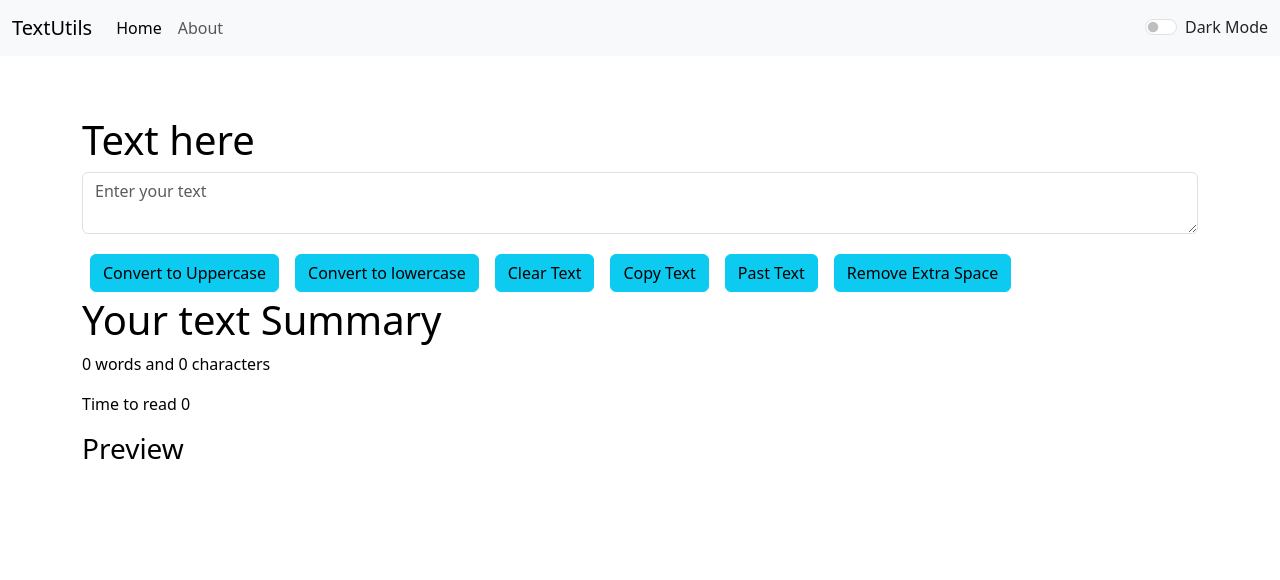
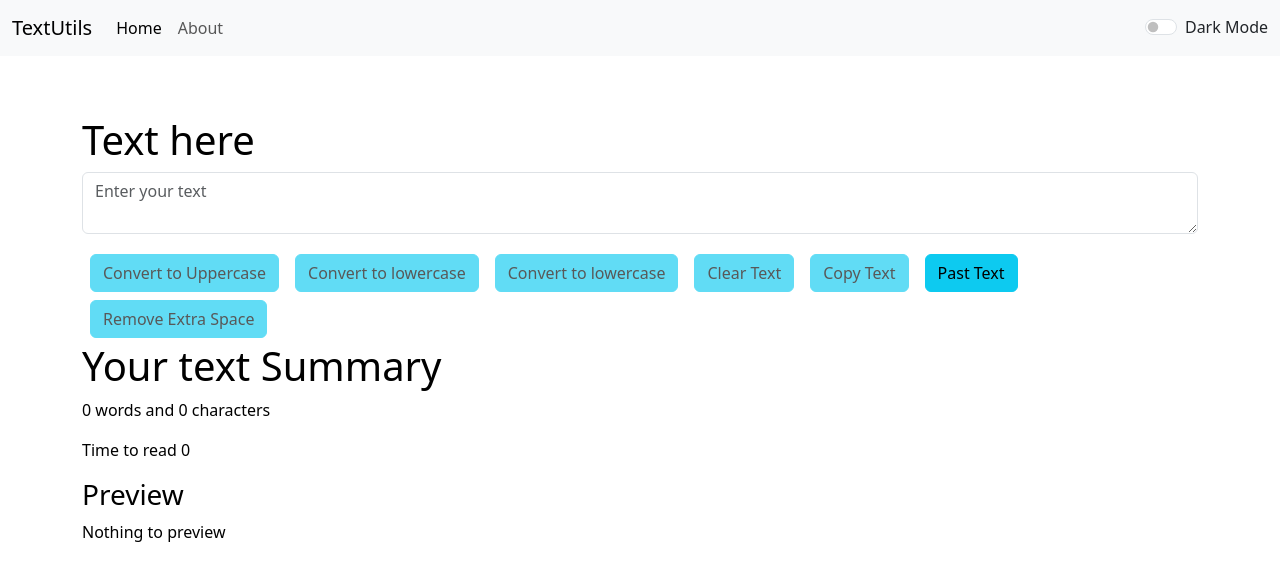
Before and after one commit to Tarunk0201/Text-Utils, a React (Create React App) app: page / in a window 1280 px wide. Shown: the top 580 px of the page. Built offline with nearby package versions, Linux system fonts and the light colour scheme.

Commit message:
minur bug fix

```diff
--- a/src/camponent/TextForm.js
+++ b/src/camponent/TextForm.js
@@ -1,6 +1,7 @@
 import React, {useState} from "react"
 
 export default function TextForm(props){
+
     const handleUPClick = () => {
         let newText = text.toUpperCase();
         setText(newText);
@@ -53,19 +54,20 @@ export default function TextForm(props){
             <div className="mb-3">
                 <textarea type="text" value={text} onChange={handleOnChange} style={{backgroundColor: props.mode==='dark'?'#DCD7C9':'white', }} className="form-control" id="myBox" placeholder="Enter your text" row="8"></textarea>
             </div>
-            <button className={`btn btn-${props.mode==='dark'?'success':'info'} mx-2 my-1`} onClick={handleUPClick}> Convert to Uppercase </button>
-            <button className={`btn btn-${props.mode==='dark'?'success':'info'} mx-2 my-1`} onClick={handleLoClick}> Convert to lowercase </button>
-            <button className={`btn btn-${props.mode==='dark'?'success':'info'} mx-2 my-1`} onClick={handleClear}> Clear Text </button>
-            <button className={`btn btn-${props.mode==='dark'?'success':'info'} mx-2 my-1`} onClick={handleCopy}> Copy Text </button>
+            <button disabled={text.length === 0} className={`btn btn-${props.mode==='dark'?'success':'info'} mx-2 my-1`} onClick={handleUPClick}> Convert to Uppercase </button>
+            <button disabled={text.length === 0} className={`btn btn-${props.mode==='dark'?'success':'info'} mx-2 my-1`} onClick={handleLoClick}> Convert to lowercase </button>
+            <button disabled={text.length === 0} className={`btn btn-${props.mode==='dark'?'success':'info'} mx-2 my-1`} onClick={handleLoClick}> Convert to lowercase </button>
+            <button disabled={text.length === 0} className={`btn btn-${props.mode==='dark'?'success':'info'} mx-2 my-1`} onClick={handleClear}> Clear Text </button>
+            <button disabled={text.length === 0} className={`btn btn-${props.mode==='dark'?'success':'info'} mx-2 my-1`} onClick={handleCopy}> Copy Text </button>
             <button className={`btn btn-${props.mode==='dark'?'success':'info'} mx-2 my-1`} onClick={handlePaste}> Past Text </button>
-            <button className={`btn btn-${props.mode==='dark'?'success':'info'} mx-2 my-1`} onClick={handleExtraSpace}>Remove Extra Space </button>
+            <button disabled={text.length === 0} className={`btn btn-${props.mode==='dark'?'success':'info'} mx-2 my-1`} onClick={handleExtraSpace}>Remove Extra Space </button>
         </div>
         <div className="container" style={{color: props.mode==='dark'?'white':'black' }} >
             <h1>Your text Summary</h1>
             <p>{text.trim().split(/\s+/).filter(word => word !== "").length} words and {text.replace(/\s/g, "").length} characters</p>
             <p>Time to read {0.008 * text.trim().split(/\s+/).filter(word => word !== "").length}</p>
             <h3>Preview</h3>
-            <p>{text}</p>
+            <p>{text.length>0? text: "Nothing to preview"}</p>
         </div>
         </>
     )
```
